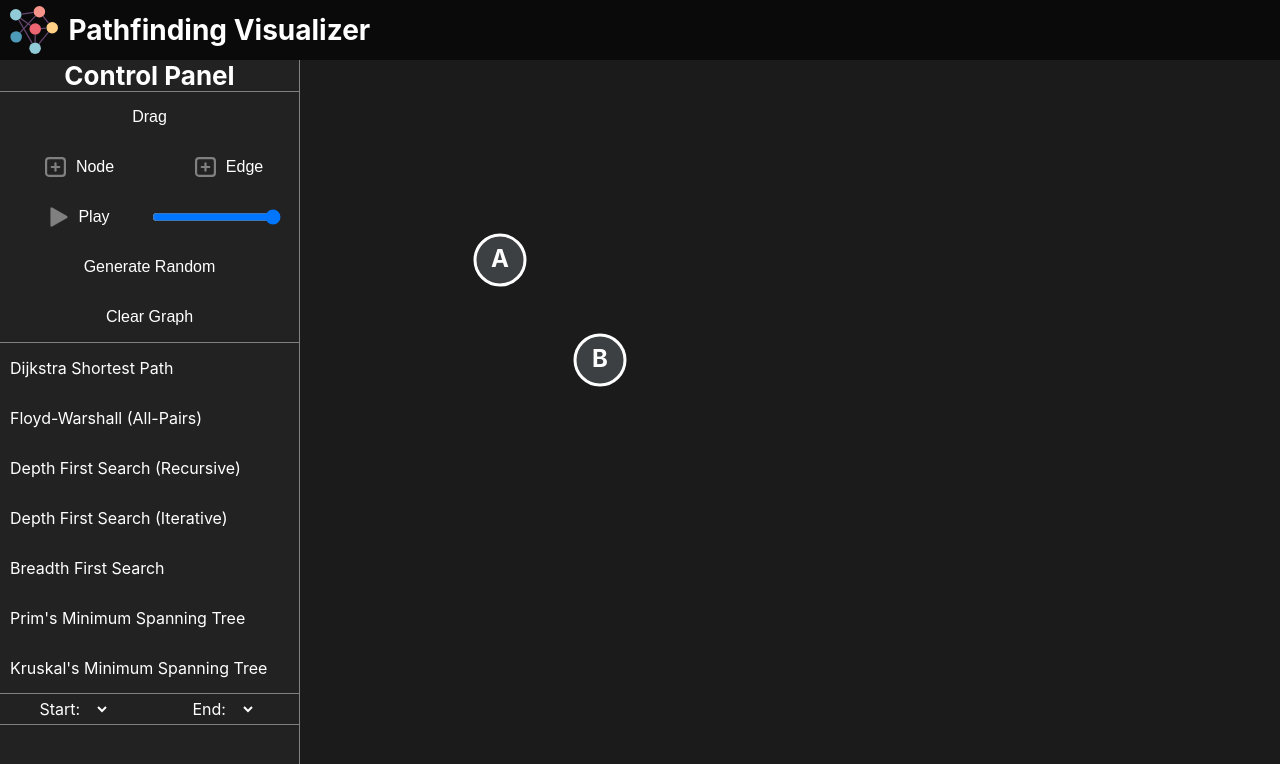
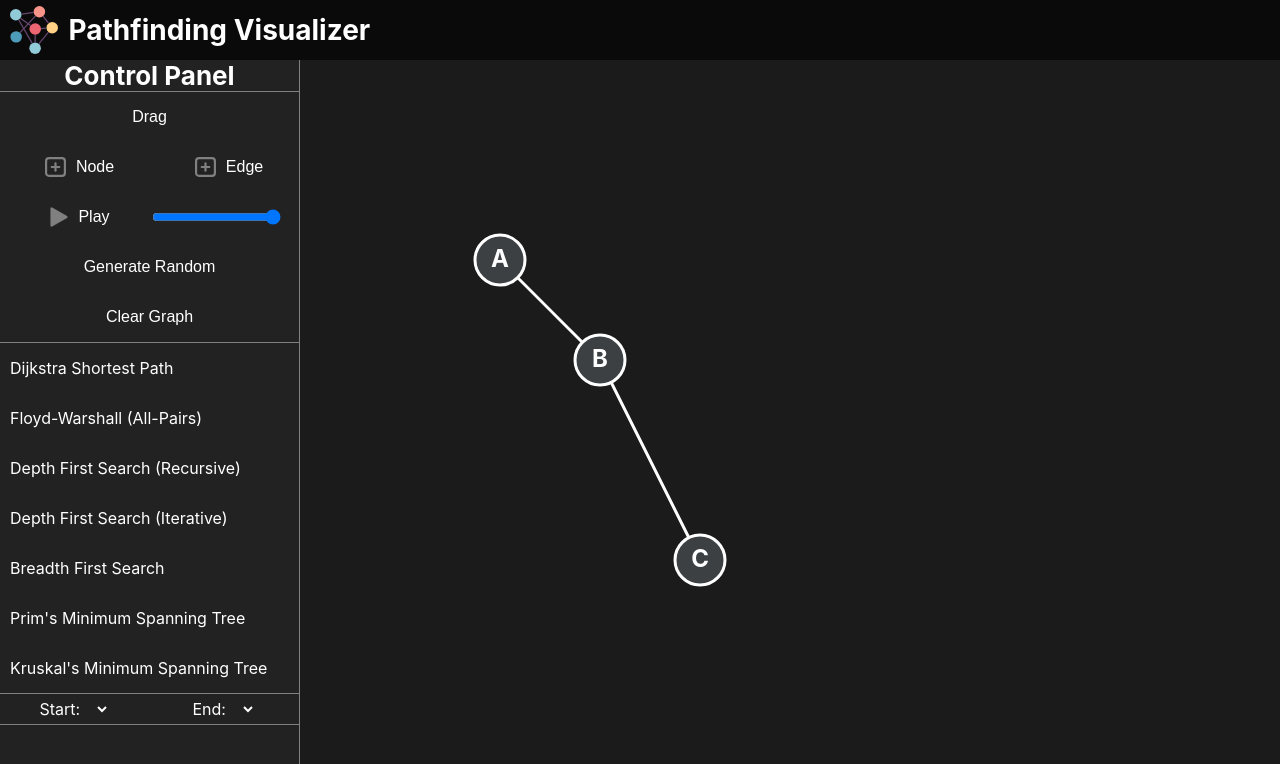
Before and after one commit to GigiOtoya/pathfinder-v2, a React (Create React App) app: page / in a window 1280 px wide. Shown: the top 764 px of the page. Built offline with nearby package versions, Linux system fonts and the light colour scheme.

Commit message:
render update

```diff
--- a/src/components/GraphSVG.tsx
+++ b/src/components/GraphSVG.tsx
@@ -1,19 +1,31 @@
+import Vertex from "../utils/Vertex";
+import Edge from "../utils/Edge";
 import Graph from "../utils/Graph";
-import Vertex from "../utils/Vertex";
 import { useRef, useState } from "react";
 import './GraphSVG.css';
-import { transform } from "typescript";
 
 export const GraphSVG = () => {
     const svgRef = useRef<SVGSVGElement>(null);
 
     const [groupRef, setGroupRef] = useState<SVGGElement | null>(null);
     const [isDragging, setIsDragging] = useState(false);
-    const [vertices, setVertices] = useState<Vertex[]>(() => {
-        const v1 = new Vertex(200, 200, 25, 'A');
-        const v2 = new Vertex(300, 300, 25, 'B');
-        return [v1, v2];
-    })
+    const [currVertex, setVertex] = useState<Vertex | null>(null);
+    const [graph, setGraph] = useState<Graph>(() => {
+        const g1 = new Graph();
+        g1.addVertex(new Vertex(200,200,25,'A'));
+        g1.addVertex(new Vertex(300, 300, 25, 'B'));
+        g1.addVertex(new Vertex(400, 500, 25, 'C'));
+        g1.addEdge(new Edge(g1.vertices[0], g1.vertices[1], 10));
+        g1.addEdge(new Edge(g1.vertices[1], g1.vertices[2], 5));
+        return g1;
+    });
+
+
+    // const [vertices, setVertices] = useState<Vertex[]>(() => {
+    //     const v1 = new Vertex(200, 200, 25, 'A');
+    //     const v2 = new Vertex(300, 300, 25, 'B');
+    //     return [v1, v2];
+    // })
 
     const handleMouseMove = (e : React.MouseEvent) => {
         if (groupRef&& svgRef.current && isDragging) {
@@ -22,16 +34,29 @@ export const GraphSVG = () => {
             const x = clientX - left;
             const y = clientY - top;
 
-            // update position
-            groupRef.setAttribute('transform', `translate(${x},${y})`);
+            // update circle svg position
+            // groupRef.setAttribute('transform', `translate(${x},${y})`);
+            // update corresponding vertex position
+            // Will Re-render once state is updated.
+            setGraph( prevGraph => {
+                const index = groupRef.id.charCodeAt(0)-65;
+                prevGraph.vertices[index].x = x;
+                prevGraph.vertices[index].y = y;
+                const g1 = new Graph();
+                g1.vertices = prevGraph.vertices;
+                g1.edges = prevGraph.edges;
+                g1.adjacencyList = prevGraph.adjacencyList;
+                return g1;
+            })
         }
     }
 
-    const handleMouseDown = (e : React.MouseEvent, name?: string) => {
+    const handleMouseDown = (e : React.MouseEvent, vertex: Vertex) => {
         setIsDragging(true);
         const group = e.currentTarget.parentElement;
         if (group instanceof SVGGElement){
             setGroupRef(group);
+            setVertex(vertex);
         }
         //     setVertices(prevVertices => {
         //         const vertices = [...prevVertices];
@@ -56,10 +81,21 @@ export const GraphSVG = () => {
             onMouseMove={ handleMouseMove }
             onMouseUp={ handleMouseUp}
             >
-            {vertices.map( vertex => (
+            {graph.edges.map( edge => (
+                <line
+                    key={ `${edge.u.name}${edge.v.name}` }
+                    x1={ edge.u.x}
+                    y1={ edge.u.y}
+                    x2={ edge.v.x}
+                    y2={ edge.v.y}
+                    stroke={ edge.strokeColor }
+                    strokeWidth={ edge.strokeWidth }
+                />
+            ))}
+            {graph.vertices.map( vertex => (
                 <g
                     key={ vertex.name }
-                    id= {vertex.name}
+                    id={vertex.name}
                     transform={`translate(${vertex.x}, ${vertex.y})`}
                     >
                     <circle
@@ -70,7 +106,7 @@ export const GraphSVG = () => {
                         stroke={ vertex.strokeColor }
                         strokeWidth={ vertex.strokeWidth }
                         strokeDasharray={ vertex.lineDash.join(" ")}
-                        onMouseDown={ e => handleMouseDown(e, vertex.name) }
+                        onMouseDown={ e => handleMouseDown(e, vertex) }
                     />
                     <text
                         x={ 0 }
```
